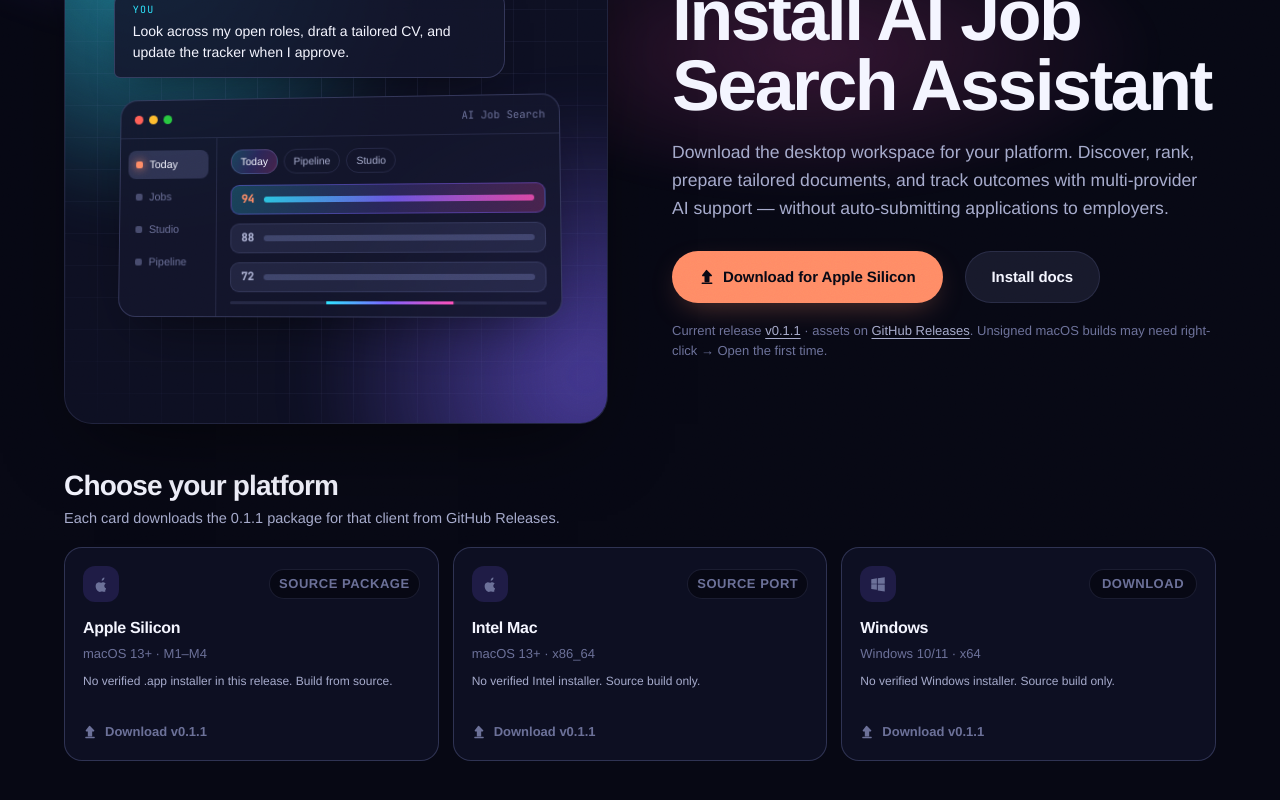
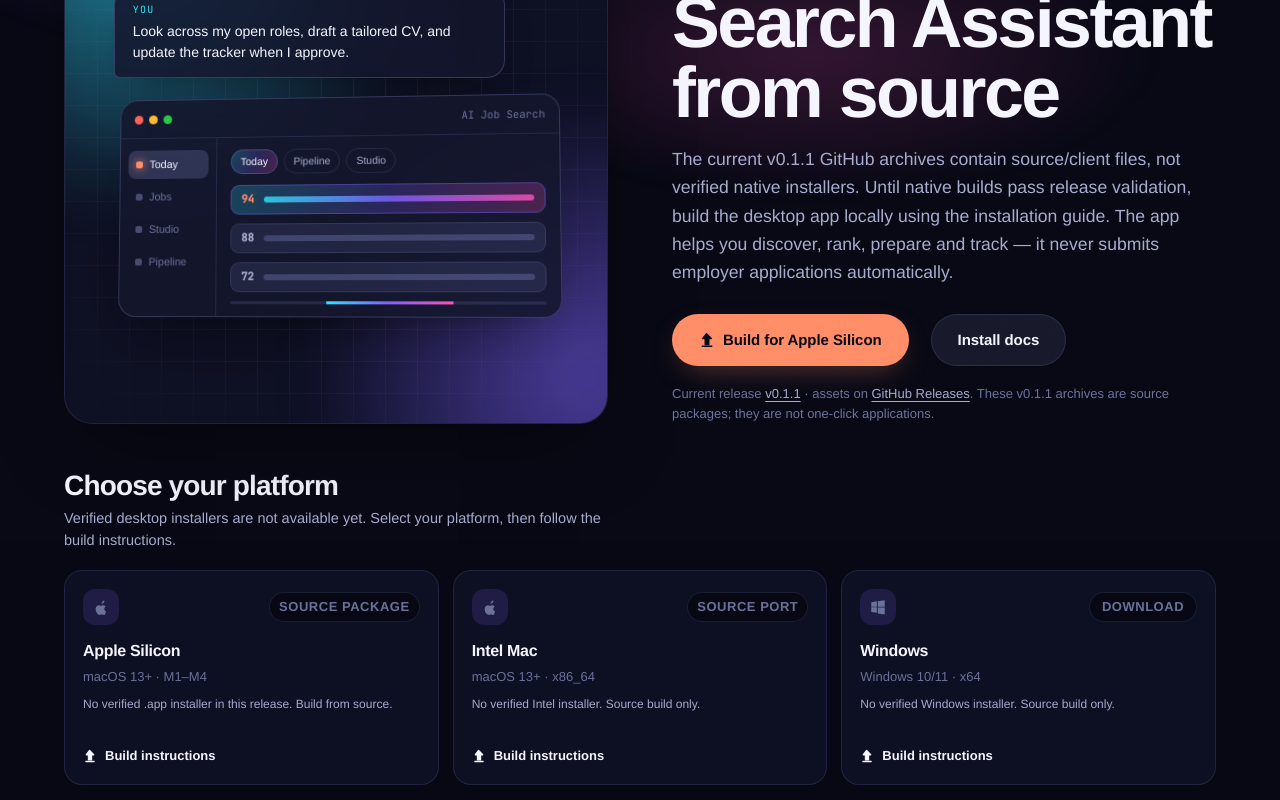
Before and after one commit to AnkitParekh007/job-search-assistant, a React (Vite) app in the folder market-site/: page /download in a window 1280 px wide. Shown: the part 260-1060 px from the top of the page. Built offline with nearby package versions, Linux system fonts and the light colour scheme; a web font is replaced by a local one.

Commit message:
fix(site): remove misleading install CTAs until real native release validation

```diff
--- a/market-site/src/pages/DownloadPage.tsx
+++ b/market-site/src/pages/DownloadPage.tsx
@@ -11,7 +11,6 @@ import {
   RELEASE_TAG_URL,
   RELEASE_VERSION,
   RELEASES_PAGE,
-  releaseAssetUrl,
   type PlatformDownload,
 } from "../lib/releases";
 import { GITHUB_REPO } from "../lib/site";
@@ -42,8 +41,6 @@ function DownloadGlyph() {
 
 export function DownloadPage() {
   const { hash } = useLocation();
-  const primary = PLATFORM_DOWNLOADS[0];
-  const primaryUrl = releaseAssetUrl(primary.asset);
 
   useEffect(() => {
     applySeo({
@@ -77,17 +74,17 @@ export function DownloadPage() {
 
             <div className="stack wide reveal reveal-delay-1">
               <p className="kicker">Release {RELEASE_TAG}</p>
-              <h1>Install AI Job Search Assistant</h1>
+              <h1>Build AI Job Search Assistant from source</h1>
               <p className="lede">
-                Download the desktop workspace for your platform. Discover, rank, prepare tailored documents,
-                and track outcomes with multi-provider AI support — without auto-submitting applications to
-                employers.
+                The current v0.1.1 GitHub archives contain source/client files, not verified native installers.
+                Until native builds pass release validation, build the desktop app locally using the installation guide.
+                The app helps you discover, rank, prepare and track — it never submits employer applications automatically.
               </p>
               <div className="cta-row">
-                <a className="btn btn-primary btn-lg btn-icon" href={primaryUrl} rel="noopener">
+                <Link className="btn btn-primary btn-lg btn-icon" to="/docs/install">
                   <DownloadGlyph />
-                  Download for Apple Silicon
-                </a>
+                  Build for Apple Silicon
+                </Link>
                 <Link className="btn btn-soft btn-lg" to="/docs/install">
                   Install docs
                 </Link>
@@ -101,7 +98,7 @@ export function DownloadPage() {
                 <a href={RELEASES_PAGE} rel="noopener">
                   GitHub Releases
                 </a>
-                . Unsigned macOS builds may need right-click → Open the first time.
+                . These v0.1.1 archives are source packages; they are not one-click applications.
               </p>
             </div>
           </div>
@@ -110,22 +107,13 @@ export function DownloadPage() {
             <div className="platform-download-head">
               <h2 className="platform-download-title">Choose your platform</h2>
               <p className="platform-download-copy">
-                Each card downloads the {RELEASE_VERSION} package for that client from GitHub Releases.
+                Verified desktop installers are not available yet. Select your platform, then follow the build instructions.
               </p>
             </div>
             <div className="platform-grid" role="list">
               {PLATFORM_DOWNLOADS.map((platform) => {
-                const href = releaseAssetUrl(platform.asset);
                 return (
-                  <a
-                    key={platform.id}
-                    className="platform-card"
-                    href={href}
-                    role="listitem"
-                    download
-                    rel="noopener"
-                    aria-label={`Download ${platform.title} (${platform.asset})`}
-                  >
+                  <div key={platform.id} className="platform-card" role="listitem">
                     <div className="platform-card-top">
                       <span className="platform-card-icon">
                         <PlatformIcon id={platform.id} />
@@ -137,11 +125,11 @@ export function DownloadPage() {
                       <span>{platform.subtitle}</span>
                       {platform.note ? <em className="platform-card-note">{platform.note}</em> : null}
                     </div>
-                    <span className="platform-card-cta">
+                    <Link className="platform-card-cta" to="/docs/install" aria-label={`Build ${platform.title} from source`}>
                       <DownloadGlyph />
-                      Download {RELEASE_TAG}
-                    </span>
-                  </a>
+                      Build instructions
+                    </Link>
+                  </div>
                 );
               })}
             </div>
@@ -211,8 +199,8 @@ export function DownloadPage() {
             <div className="stack reveal reveal-delay-1">
               <h2>Build from source</h2>
               <p className="lede">
-                Prefer compiling locally? Clone the desktop app, install dependencies, and produce an
-                unsigned <code>.app</code> with Tauri.
+                Clone the project, install dependencies, and compile the native app using Tauri.
+                The macOS Apple Silicon client is developed; Intel and Windows are source ports requiring validation.
               </p>
               <div className="cta-row">
                 <a className="btn btn-soft btn-lg" href={GITHUB_REPO} rel="noopener">
```
